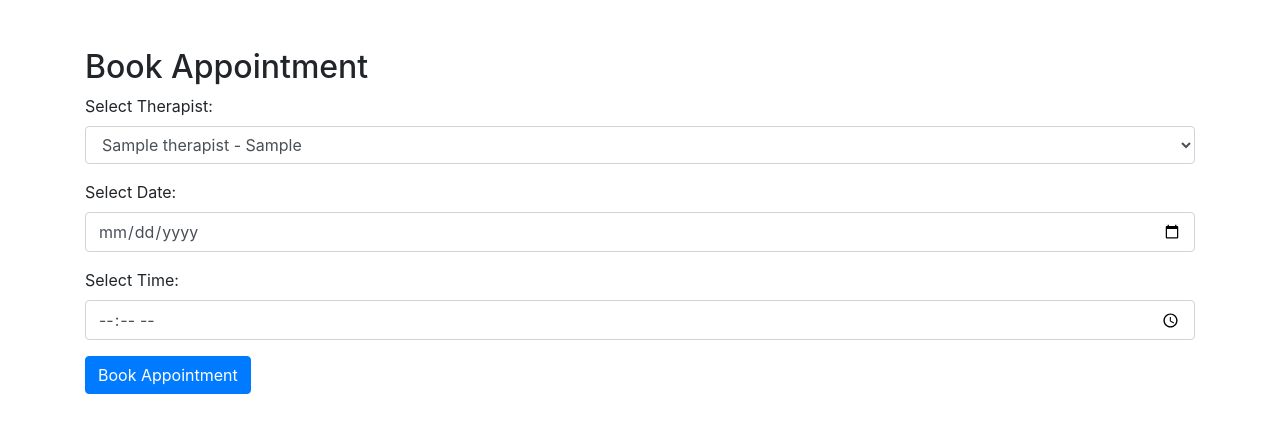
After one commit to mateuszmazgajski/Python, a Flask app: page /book_appointment in a window 1280 px wide. The commit adds this page. Shown: the top 433 px of the page. Run offline with Flask 3, Linux system fonts and the light colour scheme; tables that the repository leaves empty hold one stand-in row (values such as "Sample post"); some libraries are stand-ins or nearby versions.

Commit message:
Added book_appointment functionality (not complete)

```diff
--- a/app/forms.py
+++ b/app/forms.py
@@ -1,11 +1,12 @@
 # app/forms.py
 from flask_wtf import FlaskForm
+from flask import current_app
 from wtforms import StringField, PasswordField, SubmitField, SelectField
 from wtforms import DateField, DateField, TimeField
 from wtforms.validators import DataRequired, InputRequired, EqualTo, Length
 from wtforms.widgets import Input, DateInput, TimeInput
 from datetime import date, datetime
-from app.models import Booking
+from app.models import Booking, Therapist, db
 
 class LoginForm(FlaskForm):
     username = StringField('Username', validators=[DataRequired()])
@@ -17,6 +18,28 @@ class RegistrationForm(FlaskForm):
     password = PasswordField('Password', validators=[DataRequired()])
     confirm_password = PasswordField('Confirm Password', validators=[DataRequired(), EqualTo('password')])
     submit = SubmitField('Sign Up')
+
+class AppointmentForm(FlaskForm):
+    hour_choices = [
+        (f'{hour:02d}:00', f'{hour:02d}:00') for hour in range(8, 22)
+    ]
+    therapist_choices = []
+    therapist = SelectField('Therapist', choices = therapist_choices, validators=[DataRequired()], coerce=str)
+    date = DateField('Date', validators=[DataRequired()], default=date.today(), render_kw={'min': date.today()})
+    start_time = SelectField('Select hour', choices=hour_choices, validators=[DataRequired()], coerce=str)
+    submit = SubmitField('Book Appointment')
+
+    def __init__(self, *args, **kwargs):
+        super().__init__(*args, **kwargs)
+        self.populate_therapist_choices()
+
+    def populate_therapist_choices(self):
+        therapist_choices = []
+        with current_app.app_context():
+            therapists = Therapist.query.all()
+            therapist_choices = [(f'{therapist.name} - {therapist.specialty}') for therapist in therapists]
+        self.therapist.choices = therapist_choices
+        print(self.therapist.choices)
 
 class BookingForm(FlaskForm):
     hour_choices = [
@@ -33,7 +56,6 @@ class BookingForm(FlaskForm):
         selected_office = self.office.data
         selected_date = self.date.data
         available_hours = calculate_available_hours(selected_office, selected_date)  # Adjust this to get available hours for the current date
-        #print("Available Hours:", available_hours)
 
         # Set choices for the start_time field
         self.start_time.choices = available_hours
--- a/app/routes.py
+++ b/app/routes.py
@@ -5,8 +5,8 @@ from flask import redirect, url_for
 from flask import jsonify, request
 from app.forms import calculate_available_hours
 from flask_login import login_user, login_required, logout_user, current_user
-from app.models import User, Booking
-from app.forms import LoginForm, BookingForm, RegistrationForm
+from app.models import User, Booking, Therapist
+from app.forms import LoginForm, BookingForm, RegistrationForm, AppointmentForm
 from datetime import datetime, date, time
 
 @app.route('/')
@@ -136,3 +136,18 @@ def get_available_hours():
 
     # Return the available hours as JSON
     return jsonify({'available_hours': available_hours})
+
+@app.route('/book_appointment', methods=['GET', 'POST'])
+def book_appointment():
+
+    # Create the appointment form
+    form = AppointmentForm()
+    if form.validate_on_submit():
+        # Process the form data and book the appointment
+        # Implement your logic here
+
+        # Redirect to a success page or render a success message
+        pass
+        flash('Booking successful!', 'success')
+
+    return render_template('book_appointment.html', form=form)
--- /dev/null
+++ b/app/templates/book_appointment.html
@@ -0,0 +1,31 @@
+{% extends 'base.html' %}
+
+{% block title %}Book Appointment{% endblock %}
+
+{% block header %}Book Appointment{% endblock %}
+
+{% block content %}
+    <div class="container mt-5">
+        <h2>Book Appointment</h2>
+        <form method="post" action="{{ url_for('book_appointment') }}">
+            {{ form.csrf_token }}
+            <div class="form-group">
+                <label for="therapist">Select Therapist:</label>
+                <select name="therapist" class="form-control">
+                    {% for therapist in form.therapist.choices %}
+                        <option value="{{ therapist }}">{{ therapist }}</option>
+                    {% endfor %}
+                </select>
+            </div>
+            <div class="form-group">
+                <label for="date">Select Date:</label>
+                <input type="date" name="date" class="form-control">
+            </div>
+            <div class="form-group">
+                <label for="time">Select Time:</label>
+                <input type="time" name="time" class="form-control">
+            </div>
+            <button type="submit" class="btn btn-primary">Book Appointment</button>
+        </form>
+    </div>
+{% endblock %}
--- a/app/templates/home.html
+++ b/app/templates/home.html
@@ -10,6 +10,7 @@
         {% if current_user.is_authenticated %}
             <p>Welcome, {{ current_user.username }}!</p>
             <p><a class="btn btn-primary" href="{{ url_for('book_office') }}">Book an Office</a></p>
+            <p><a class="btn btn-primary" href="{{ url_for('book_appointment') }}">Book an Appointment</a></p>
             {% if current_user.username == 'admin' %}
                 <p><a class="btn btn-dark" href="{{ url_for('all_bookings') }}">All bookings</a></p>
             {% endif %}
```
Also changed, not shown: app/models.py (+22 -0 lines).
